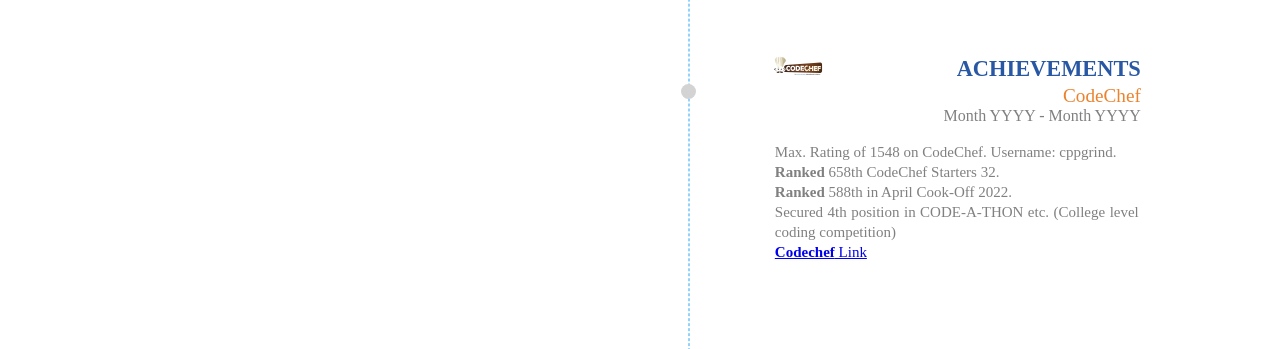
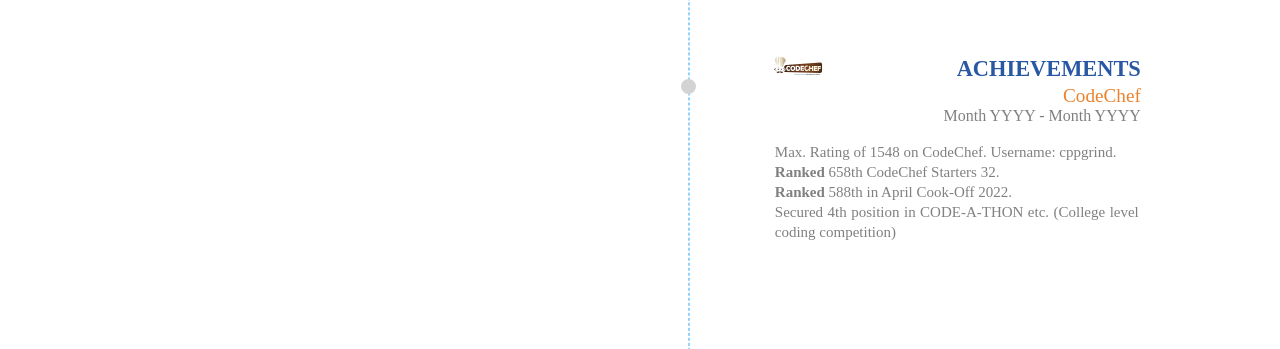
Before and after one commit to VIRAJcHOPADE/VIRAJ-PORTFOLIO, a plain HTML site: page index.html in a window 1280 px wide. Shown: the part 1638-1987 px from the top of the page. Drawn offline with Linux system fonts and the light colour scheme.

Commit message:
Update index.html

```diff
--- a/index.html
+++ b/index.html
@@ -175,7 +175,7 @@
                         <br> <b>Ranked</b> 658th CodeChef Starters 32. <br> <b>Ranked</b> 588th in April Cook-Off 2022.
                         <br>Secured 4th position in CODE-A-THON etc. (College level coding competition)
                         <br>
-                        <a href="https://www.codechef.com/users/cppgrind" target="_blank"><b>Codechef</b> Link</a>
+
 
                     </p>
                 </div>
```
